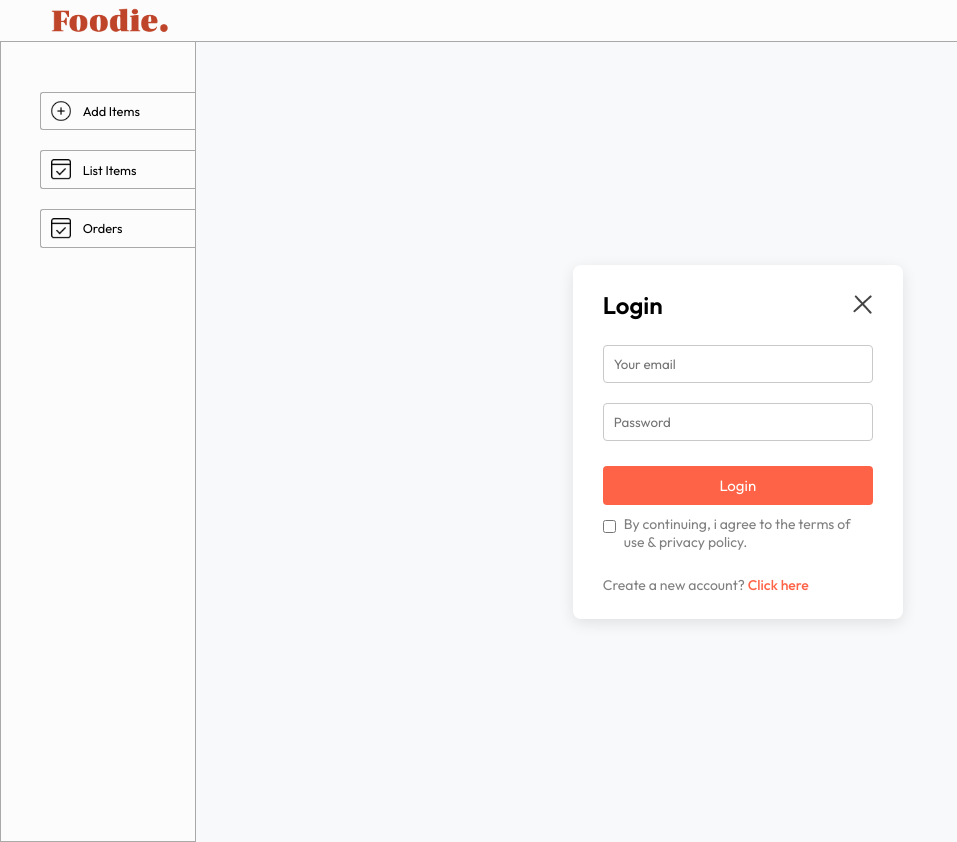
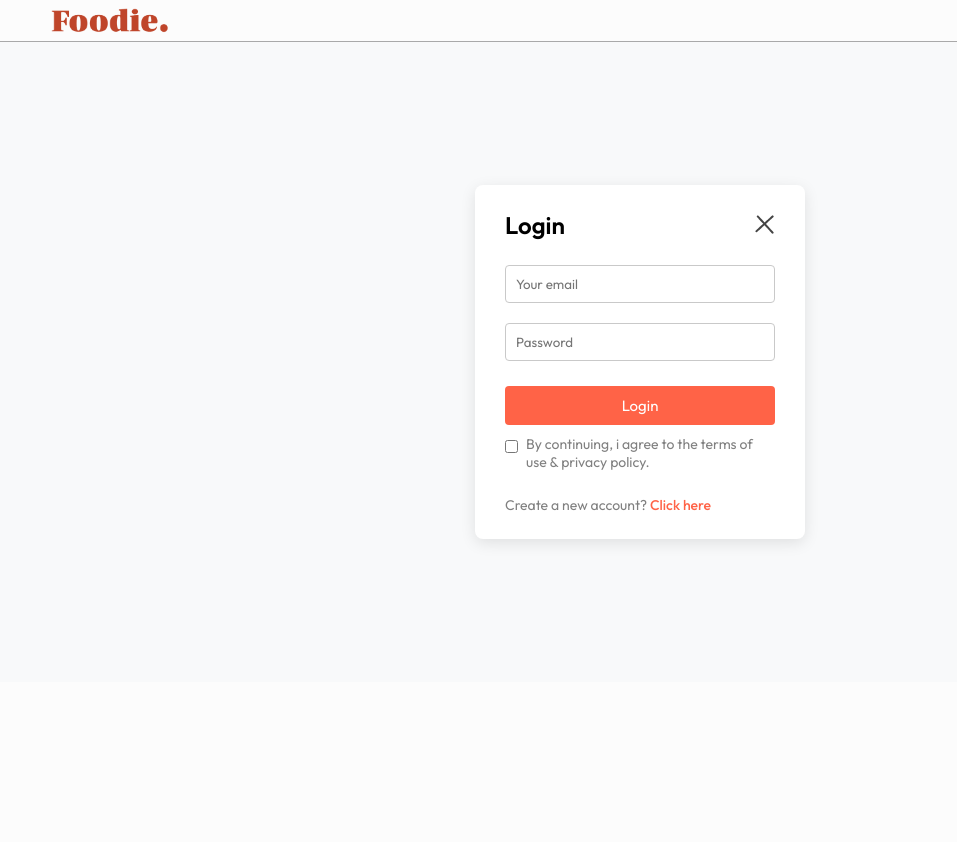
Before and after one commit to Lohit534/mern-full-stack, a React (Vite) app in the folder admin/: page / in a window 1280 px wide. Shown: the whole page, without its empty margins (0-957 px from the left). After the commit the page ends 800 px from the top, so only its background shows below. Built offline with nearby package versions, Linux system fonts and the light colour scheme.

Commit message:
Hide admin sidebar when not logged in

```diff
--- a/admin/src/App.jsx
+++ b/admin/src/App.jsx
@@ -26,7 +26,7 @@ const App = () => {
       <Navbar setToken={setToken} token={token} />
       <hr />
       <div className="app-content">
-        <Sidebar />
+        {token ? <Sidebar /> : <></>}
         <Routes>
           <Route path="/add" element={token ? <Add url={url} token={token} /> : <Login setToken={setToken} url={url} />} />
           <Route path="/list" element={token ? <List url={url} token={token} /> : <Login setToken={setToken} url={url} />} />
```
